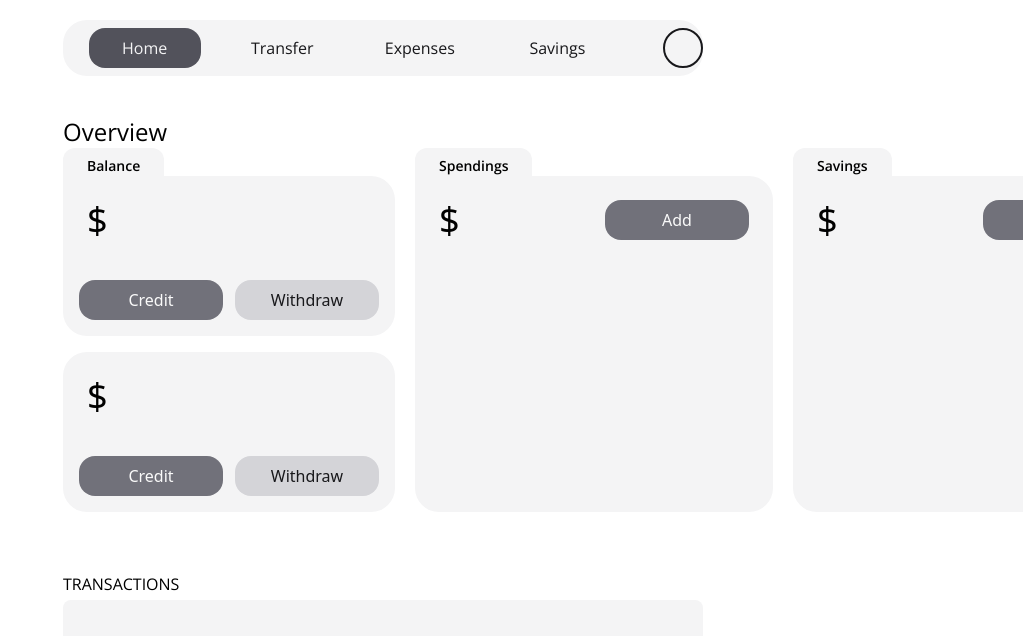
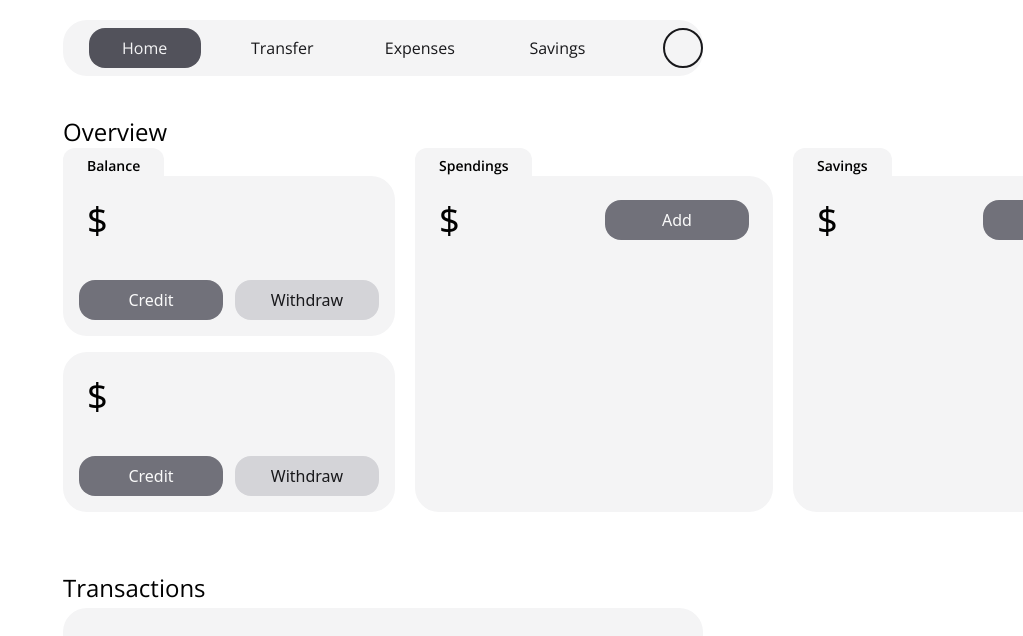
Before and after one commit to NexGenBank/NexGenBank-front, a React (Vite) app: page / in a window 1280 px wide. Shown: the top 636 px of the page, without its empty margins (257-1280 px from the left). Built offline with nearby package versions, Linux system fonts and the light colour scheme; no server answers.

Commit message:
style: change the margin

```diff
--- a/src/components/TransactionsList/TransactionsList.jsx
+++ b/src/components/TransactionsList/TransactionsList.jsx
@@ -2,8 +2,8 @@ export const TransactionsList = () => {
   return (
     <>
       <div className="mt-10">
-        <div className="text-md open-sans-basic uppercase">Transactions </div>
-        <div className="mt-1 bg-zinc-100 rounded-lg w-full h-52"></div>
+        <div className="text-2xl open-sans-basic">Transactions </div>
+        <div className="mt-1 bg-zinc-100 rounded-3xl w-full h-52"></div>
       </div>
     </>
   );
--- a/src/page/Home.jsx
+++ b/src/page/Home.jsx
@@ -6,7 +6,7 @@ export const Home = () => {
   return (
     <>
       <Navbar />
-      <div className="m-80 mt-10">
+      <div className="mx-80 mt-10">
         <Balance />
         <TransactionsList />
       </div>
```
